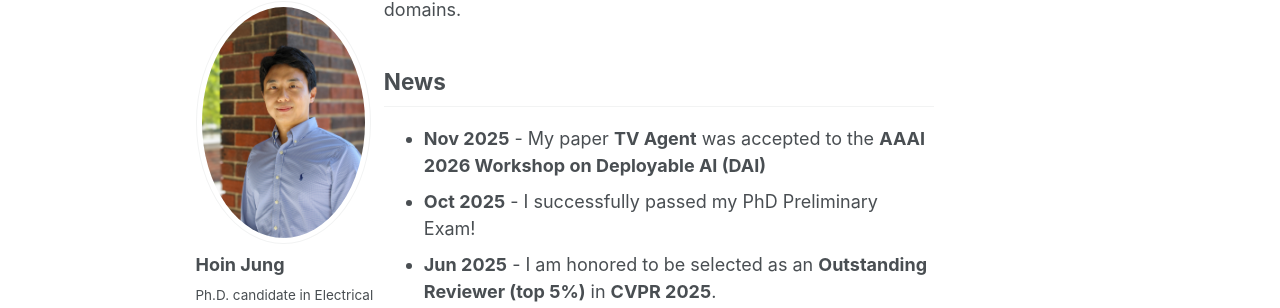
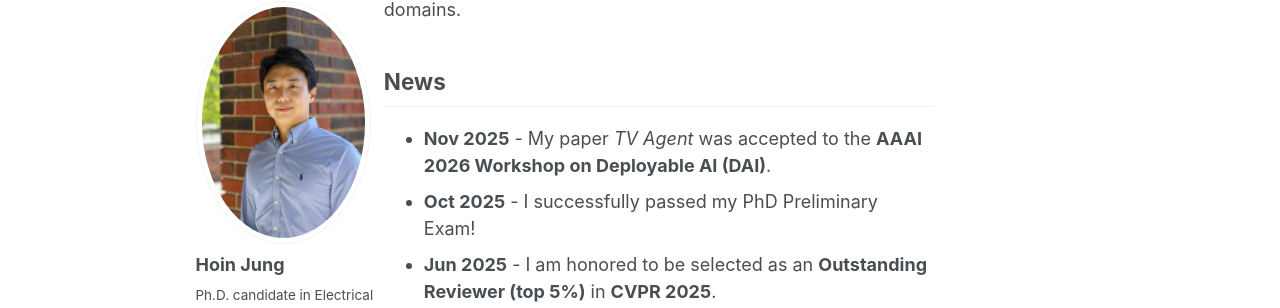
Before and after one commit to HoinJung/hoinjung.github.io, a Jekyll site: the page built from _pages/about.md, in a window 1280 px wide and 900 px high, scrolled down 557 px. Shown: the part 105-413 px from the top of the window. Built offline with Jekyll 4.4.1, drawn with Linux system fonts in a browser that asks for light colours; some web fonts are replaced.

```diff
--- a/_pages/about.md
+++ b/_pages/about.md
@@ -10,7 +10,7 @@ I am a Ph.D. candidate in Electrical and Computer Engineering at Purdue Universi
 
 In addition to my foundational research, I am passionate about applying machine learning to solve tangible problems across various industries and engineering problems. My applied work involves using generative AI for complex engineering design, developing systems for industrial machine perception, creating intelligent agents for consumer electronics, and leveraging machine learning in remote sensing applications. These projects reflect my broader goal of connecting methodological advancements with practical impact across diverse engineering domains.
 ## News
-- **Nov 2025** - My paper **TV Agent** was accepted to the **AAAI 2026 Workshop on Deployable AI (DAI)**
+- **Nov 2025** - My paper *TV Agent* was accepted to the **AAAI 2026 Workshop on Deployable AI (DAI)**.
 - **Oct 2025** - I successfully passed my PhD Preliminary Exam!
 - **Jun 2025** - I am honored to be selected as an **Outstanding Reviewer (top 5%)**  in **CVPR 2025**.
 - **Jun 2025** - Our paper ZSDebias was accepted to **ICCV 2025**.
```
